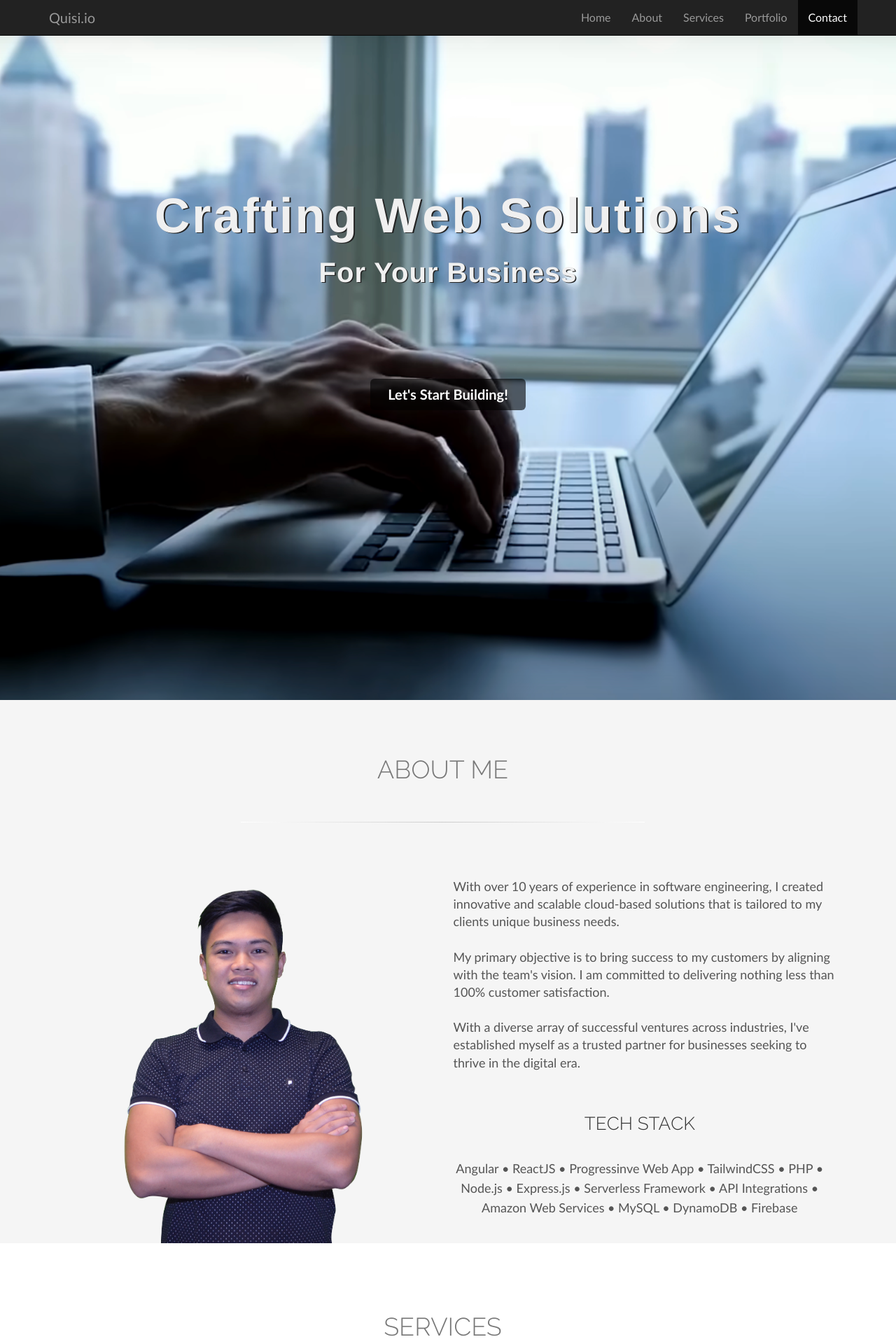
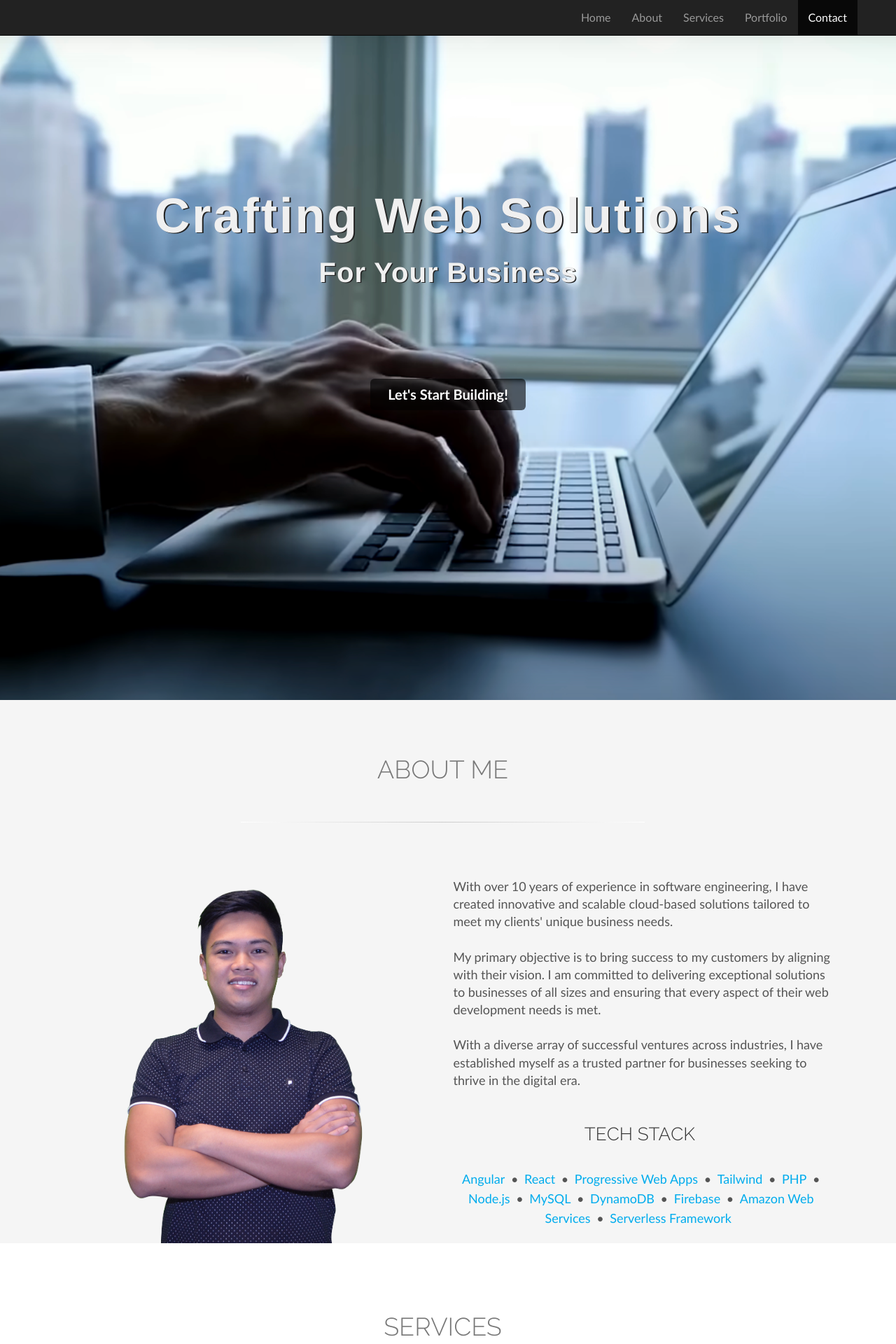
Before and after one commit to silvadrian3/quisi-website, a PHP site: page / in a window 1280 px wide. Shown: the top 1920 px of the page at 70% size. Run offline with PHP 8.4, Linux system fonts and the light colour scheme.

Commit message:
FEAT: Finalize copy

```diff
--- a/css/theme5/main.css
+++ b/css/theme5/main.css
@@ -174,7 +185,7 @@ blockquote cite:before {
 }
 
 a {
-	color: #4abcc5;
+  color: #00aced;
   word-wrap: break-word;
   -webkit-transition: color 0.1s ease-in, background 0.1s ease-in;
   -moz-transition: color 0.1s ease-in, background 0.1s ease-in;
@@ -249,44 +261,54 @@ a:before, a:after {
   font-size: 20px;
   margin: 120px 0 0px 0;
   color: #fff;
-    background-color: rgba(0,0,0,0.6);
+  background-color: rgba(0, 0, 0, 0.6);
   border: 0;
 }
-#headerwrap .btn:hover, #headerwrap .btn:focus {
-
+#headerwrap .btn:hover,
+#headerwrap .btn:focus {
   outline: 0px;
   color: #fff;
-    background-color: rgba(0,0,0,0.9);
+  background-color: rgba(0, 0, 0, 0.9);
 }
 #about {
   background: #f5f5f5;
   padding: 60px 0 0 0;
   font-size: 18px;
 }
+
+#about a:link {
+  margin: 4px;
+}
 #about img {
   margin-top: 0px;
 }
 
 #about h3 {
-	margin-top: 10px;
+  margin-top: 0px;
 }
 
 #services {
-	background: #FFFFFF;
+  background: #ffffff;
   padding: 80px 0;
   text-align: center;
 }
-
 
 #services h3 {
   margin: 20px 0px 30px 0px;
 }
 #services .fa {
-	color: rgba(0,0,0,0.4);
+  color: rgba(0, 0, 0, 0.4);
   margin-bottom: 20px;
 }
 #services p {
   text-align: justify;
+  font-size: 18px;
+}
+
+#services img {
+  max-width: 355px;
+  max-height: 355px;
+  margin: auto;
 }
 #team {
   background: #f5f5f5;
--- a/index.html
+++ b/index.html
@@ -3,7 +3,7 @@
   <head>
     <meta charset="utf-8" />
     <meta name="viewport" content="width=device-width, initial-scale=1.0" />
-    <title>Quisi.io</title>
+    <title>Adrian Silva</title>
     <link href="css/bootstrap.css" rel="stylesheet" />
     <link href="css/theme5/main.css" rel="stylesheet" />
     <link href="css/font-awesome.min.css" rel="stylesheet" />
@@ -29,7 +29,7 @@
               <span class="icon-bar"></span>
               <span class="icon-bar"></span>
             </button>
-            <a class="navbar-brand smoothScroll" href="#headerwrap">Quisi.io</a>
+            <!-- <a class="navbar-brand smoothScroll" href="#headerwrap">Quisi.io</a> -->
           </div>
 
           <div class="navbar-collapse collapse">
@@ -53,7 +53,7 @@
 
         <h1>Crafting Web Solutions</h1>
         <h3>For Your Business</h3>
-        <a href="#about" class="smoothScroll btn btn-lg"
+        <a href="#services" class="smoothScroll btn btn-lg"
           >Let's Start Building!</a
         >
       </header>
@@ -66,13 +66,13 @@
           <h2 class="centered">ABOUT ME</h2>
           <hr />
           <div class="col-md-6">
-            <img class="img-responsive" src="img/about/adrian.png" align="" />
+            <img class="img-responsive" src="img/about/adrian.png" />
           </div>
           <div class="col-md-6">
             <br />
-            With over 10 years of experience in software engineering, I created
-            innovative and scalable cloud-based solutions that is tailored to my
-            clients unique business needs.
+            With over 10 years of experience in software engineering, I have
+            created innovative and scalable cloud-based solutions tailored to
+            meet my clients' unique business needs.
             <!--
             <br /><br />I co-founded Symlify, a social commerce platform that
             won third place in the Alibaba Global E-Commerce Talent Global
@@ -81,21 +81,33 @@
             journal. <br /> -->
 
             <br /><br />My primary objective is to bring success to my customers
-            by aligning with the team's vision. I am committed to delivering
-            nothing less than 100% customer satisfaction.<br /><br />With a
-            diverse array of successful ventures across industries, I've
-            established myself as a trusted partner for businesses seeking to
-            thrive in the digital era.
+            by aligning with their vision. I am committed to delivering
+            exceptional solutions to businesses of all sizes and ensuring that
+            every aspect of their web development needs is met.
+
+            <br /><br />With a diverse array of successful ventures across
+            industries, I have established myself as a trusted partner for
+            businesses seeking to thrive in the digital era.
 
             <div class="row">
               <br /><br />
               <h3 class="centered">TECH STACK</h3>
 
               <p class="centered">
-                Angular &bull; ReactJS &bull; Progressinve Web App &bull;
-                TailwindCSS &bull; PHP &bull; Node.js &bull; Express.js &bull;
-                Serverless Framework &bull; API Integrations &bull; Amazon Web
-                Services &bull; MySQL &bull; DynamoDB &bull; Firebase<br />
+                <a href="https://angular.io/">Angular</a> &bull;
+                <a href="https://react.dev/">React</a> &bull;
+                <a href="https://web.dev/explore/progressive-web-apps"
+                  >Progressive Web Apps
+                </a>
+                &bull; <a href="https://tailwindcss.com/">Tailwind</a> &bull;
+                <a href="https://www.php.net/">PHP</a> &bull;
+                <a href="https://nodejs.org/en/about">Node.js</a> &bull;
+                <a href="https://www.mysql.com/">MySQL</a> &bull;
+                <a href="https://aws.amazon.com/dynamodb/">DynamoDB</a> &bull;
+                <a href="https://firebase.google.com/">Firebase</a> &bull;
+                <a href="https://aws.amazon.com/">Amazon Web Services</a> &bull;
+                <a href="https://www.serverless.com/">Serverless Framework</a>
+                <br />
               </p>
             </div>
           </div>
@@ -122,7 +134,7 @@
             <img
               class="img-responsive"
               src="img/services/website.webp"
-              alt=""
+              alt="Responsive Website"
             />
             <h3>Responsive Website</h3>
             <p>
@@ -135,7 +147,7 @@
             <img
               class="img-responsive"
               src="img/services/web-app.webp"
-              alt=""
+              alt="Custom Web Application"
             />
             <h3>Custom Web Application</h3>
             <p>
@@ -148,7 +160,7 @@
             <img
               class="img-responsive"
               src="img/services/e2e-solutions.webp"
-              alt=""
+              alt="End-to-End Web Solution"
             />
             <h3>End-to-End Web Solution</h3>
             <p>
@@ -295,35 +307,22 @@
     <div id="contact" name="contact">
       <div class="container">
         <div class="row">
-          <h2 class="centered">CONTACT US</h2>
+          <h2 class="centered">Have Questions?</h2>
           <hr />
-          <!--
-			<div class="col-md-4 centered">
-				<i class="fa fa-map-marker fa-2x"></i>
-				<p>Level 30, Makati Building<br>
-				Makati City</p>
-			</div>
-			<div class="col-md-4">
-				<i class="fa fa-envelope-o fa-2x"></i>
-				<p>info@quisi.com</p>
-			</div>
-			<div class="col-md-4">
-				<i class="fa fa-phone fa-2x"></i>
-				<p> +123 4567</p>
-			</div>
-            -->
-        </div>
 
         <div class="row">
           <div class="col-lg-10 col-lg-offset-1 centered">
             <div class="col-lg-12"><br /></div>
-            <h4 class="text-left">
-              Request a Qoute. It's Free and will always be.<br /><br />
-            </h4>
+
             <p class="text-left">
-              Get your free qoute by filling up and submitting the form. We
-              assure you that the information you provided will not be shared
-              with any 3rd parties under any circumstances.
+
+
+              Please don't hesitate to reach out to me via email at <a href="mailto:silvadrian3@gmail.com">silvadrian3@gmail.com</a>, or you can use the contact form for your convenience.<br/>
+
+
+              I am here to assist you with your ideas, regardless of the stage your business is currently in. Feel free to share your thoughts, and I will ensure that your vision is translated into a reality.
+
+
             </p>
 
             <form name="sentMessage" id="contactForm" class="form" novalidate>
@@ -352,12 +351,12 @@
                       id="message"
                       class="form-control"
                       rows="5"
-                      placeholder="Message"
+                      placeholder="Inquiry"
                       style="resize: none"
                     ></textarea>
                   </div>
-                  <button class="btn btn btn-lg" type="submit">
-                    Request a Quote Now!
+                  <button class="btn btn-lg" type="submit">
+                    Submit
                   </button>
                 </div>
               </div>
@@ -372,24 +371,20 @@
         <div class="row">
           <div class="col-md-8">
             <span class="copyright"
-              >&copy; <span id="currentYear"></span> Quisi.io. All Rights
-              Reserved.</span
+              >&copy; <span id="currentYear"></span> All Rights Reserved.</span
             >
           </div>
 
           <div class="col-md-4">
             <ul class="list-inline social-buttons">
               <li>
-                <a href="#"><i class="fa fa-twitter"></i></a>
+                <a href="mailto:silvadrian3@gmail.com"><i class="fa fa-envelope-o"></i></a>
               </li>
               <li>
-                <a href="#"><i class="fa fa-facebook"></i></a>
+                <a href="https://www.linkedin.com/in/silvadrian3"><i class="fa fa-linkedin" ></i></a>
               </li>
               <li>
-                <a href="#"><i class="fa fa-google-plus"></i></a>
-              </li>
-              <li>
-                <a href="#"><i class="fa fa-linkedin"></i></a>
+                <a href="https://github.com/silvadrian3"><i class="fa fa-github"></i></a>
               </li>
             </ul>
           </div>
```
Also changed, not shown: other parts of css/theme5/main.css (+63 -47 lines). Lines whose indentation alone changed are shown as unchanged.
